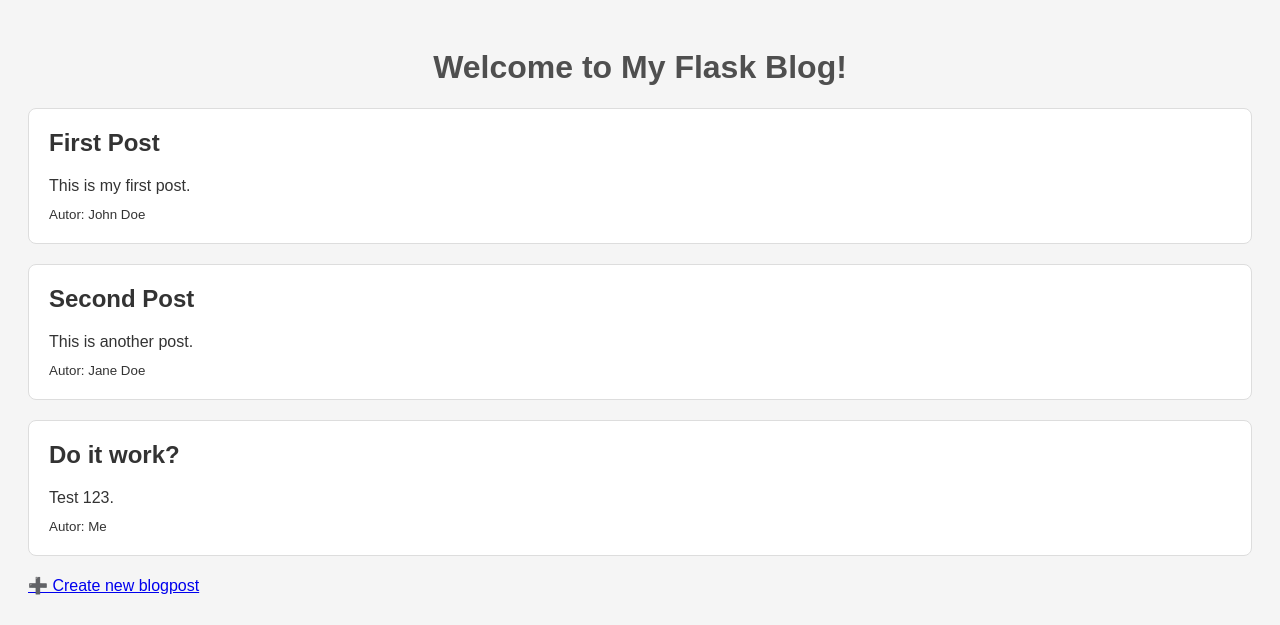
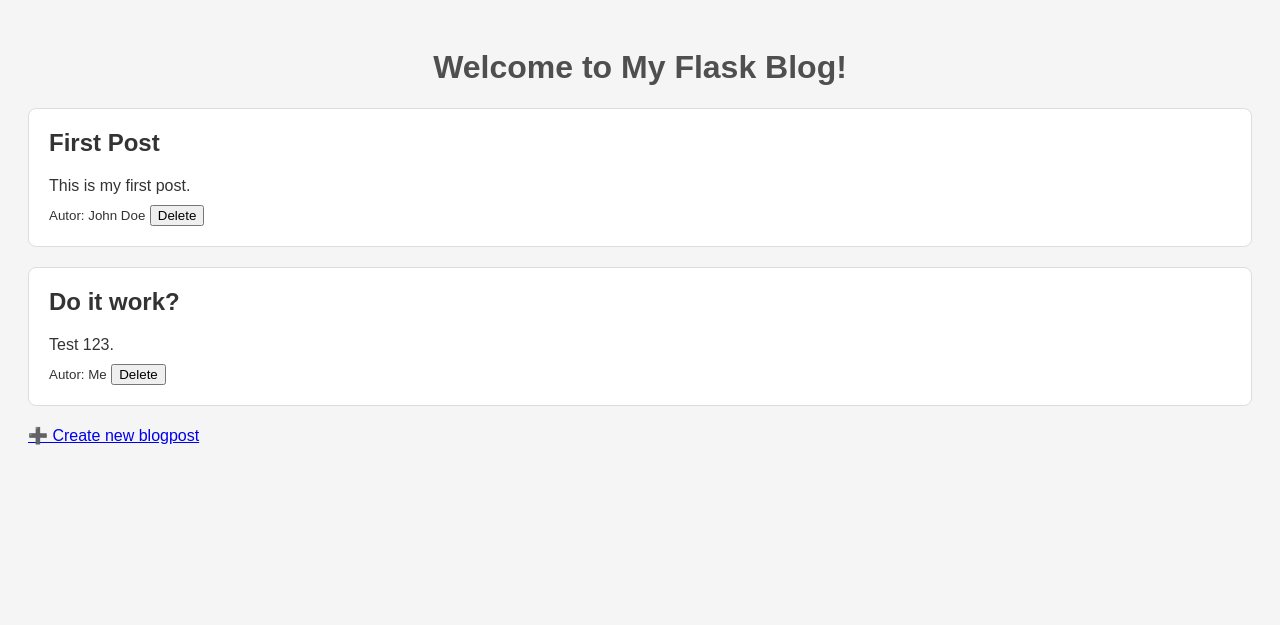
Before and after one commit to Dmnk404/masterblog, a Flask app: page / in a window 1280 px wide. Shown: the top 625 px of the page. Run offline with Flask 3, Linux system fonts and the light colour scheme.

Commit message:
Add delete functionality for blog posts
- Add Delete button next to each post in index.html
- Use POST form to trigger deletion with confirmation prompt
- Implement /delete/<post_id> route in Flask to remove post from JSON
- Redirect user to home page after successful deletion

```diff
--- a/app.py
+++ b/app.py
@@ -43,6 +43,12 @@ def add():
         return redirect(url_for("index"))
     return render_template('add.html')
 
+@app.route("/delete/<int:post_id>", methods=["POST"])
+def delete(post_id):
+    posts = load_posts()
+    posts = [post for post in posts if post["id"] != post_id]
+    save_posts(posts)
+    return redirect(url_for("index"))
 
 if __name__ == '__main__':
     app.run(host="0.0.0.0", port=5001, debug=True)
--- a/posts.json
+++ b/posts.json
@@ -6,12 +6,6 @@
         "content": "This is my first post."
     },
     {
-        "id": 2,
-        "author": "Jane Doe",
-        "title": "Second Post",
-        "content": "This is another post."
-    },
-    {
         "id": 3,
         "title": "Do it work?",
         "author": "Me",
--- a/templates/index.html
+++ b/templates/index.html
@@ -13,6 +13,9 @@
         <h2>{{ post.title }}</h2>
         <p>{{ post.content }}</p>
         <small>Autor: {{ post.author }}</small>
+        <form method="POST" action="{{ url_for('delete', post_id=post.id) }}" style="display:inline;">
+      <button type="submit">Delete</button>
+    </form>
     </div>
     {% endfor %}
 <a href="{{ url_for('add') }}">➕ Create new blogpost</a>
```
